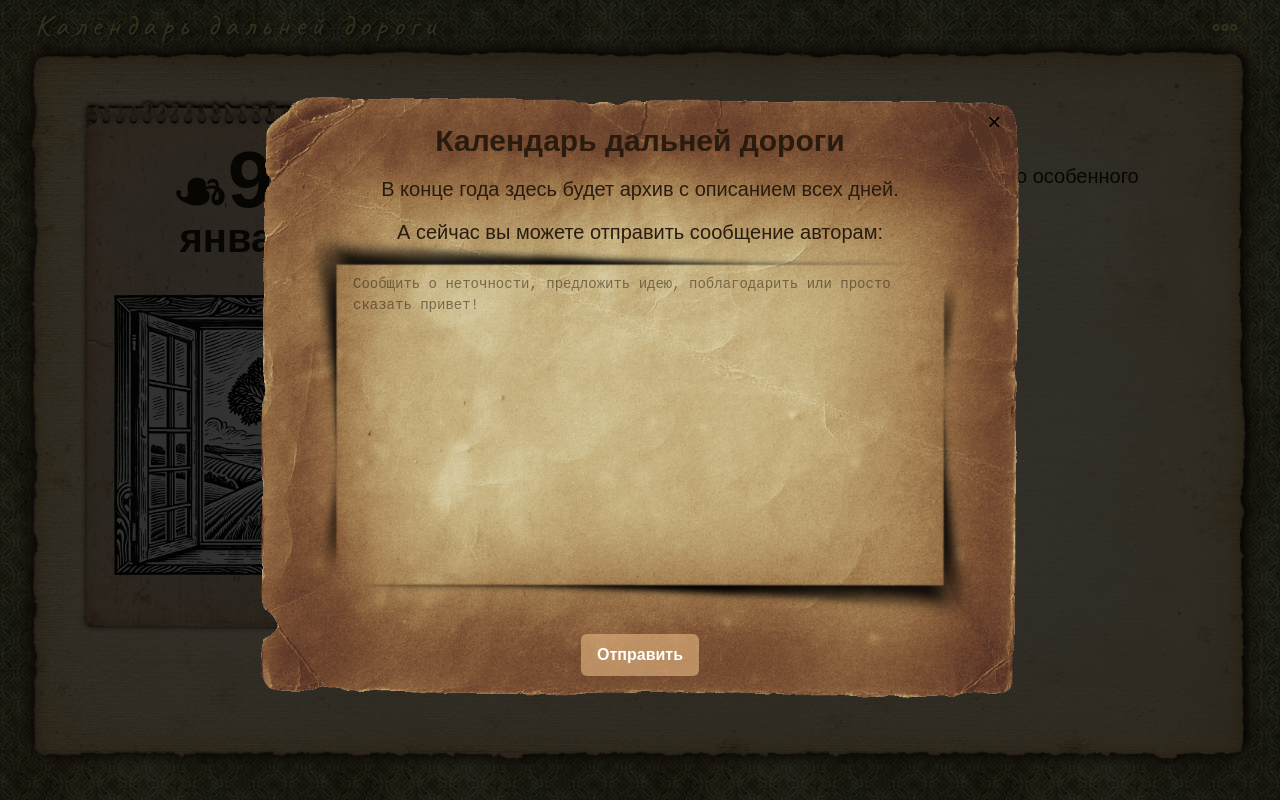
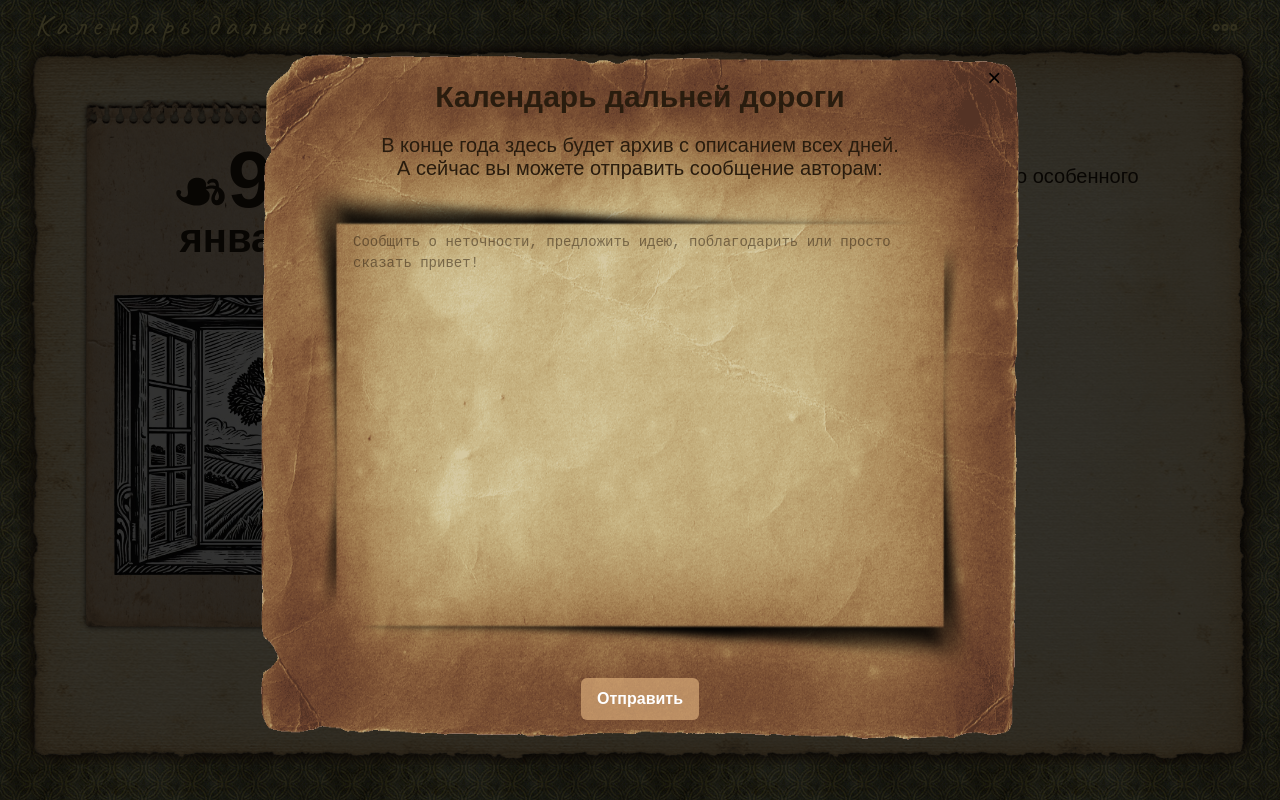
Before and after one commit to asimo-git/calendar, a Next.js app: page / in a window 1280 px wide. Both pictures are taken after a click on the icon 1235 px from the left and 25 px from the top of the page. Built offline with nearby package versions, Linux system fonts and the light colour scheme; no server answers; the database is empty; a web font is replaced by a local one.

Commit message:
feat: change modal window styles

```diff
--- a/app/components/menu.module.css
+++ b/app/components/menu.module.css
@@ -32,9 +32,11 @@
   background: no-repeat url(/modal-bg.png);
   background-size: 100% 100%;
   padding: 2em;
-  border-radius: 10px;
+  display: flex;
+  flex-direction: column;
   position: relative;
   max-width: 1000px;
+  height: 90%;
   text-align: center;
   animation: slide-bottom 1s cubic-bezier(0.25, 0.46, 0.45, 0.94) both;
 }
@@ -53,19 +55,27 @@
   cursor: pointer;
 }
 
+.form {
+  flex-grow: 1;
+  display: flex;
+  flex-direction: column;
+  align-items: center;
+}
+
 .textareaContainer {
   background: no-repeat url(/message-bg.png);
   background-size: 100% 100%;
-  padding: 3em 9%;
-  margin: -1.5em 0;
+  padding: 9vh 9%;
+  margin: -2em 0;
   width: 700px;
   min-width: 150px;
+  flex-grow: 1;
 }
 
 .textarea {
   display: block;
   width: 100%;
-  min-height: 300px;
+  height: 100%;
   border: none;
   background-color: #a6833300;
   font-size: 14px;
@@ -138,8 +148,12 @@
 }
 
 @media (max-width: 900px) {
+  .modal {
+    width: 90%;
+  }
+
   .textareaContainer {
-    width: auto;
+    width: 100%;
   }
 }
 
--- a/app/components/menu.tsx
+++ b/app/components/menu.tsx
@@ -115,11 +115,10 @@ export default function Menu() {
             <h2>Календарь дальней дороги</h2>
             <div className={styles.textContent}>
               <p>В конце года здесь будет архив с описанием всех дней.</p>
+              <p>А сейчас вы можете отправить сообщение авторам:</p>
             </div>
 
             <form className={styles.form} onSubmit={handleSubmit}>
-              <label>
-                А сейчас вы можете отправить сообщение авторам:
               <div className={styles.textareaContainer}>
                 <textarea
                   className={styles.textarea}
@@ -130,7 +129,7 @@ export default function Menu() {
                   required
                 />
               </div>
-              </label>
+
               <div className={styles.successMessage}>
                 {isSubmited !== null &&
                   (isSubmited ? (
@@ -142,7 +141,7 @@ export default function Menu() {
 
               <button
                 type="submit"
-                disabled={isSending || !message}
+                disabled={isSending || !message.trim()}
                 className={styles.submitButton}
               >
                 {isSending ? "Отправка..." : "Отправить"}
--- a/public/service-worker.js
+++ b/public/service-worker.js
@@ -1,4 +1,4 @@
-const CACHE_NAME = "v3";
+const CACHE_NAME = "v4";
 const STATIC_FILES = [
   "/",
   "/manifest.json",
```
Lines whose indentation alone changed are shown as unchanged.
